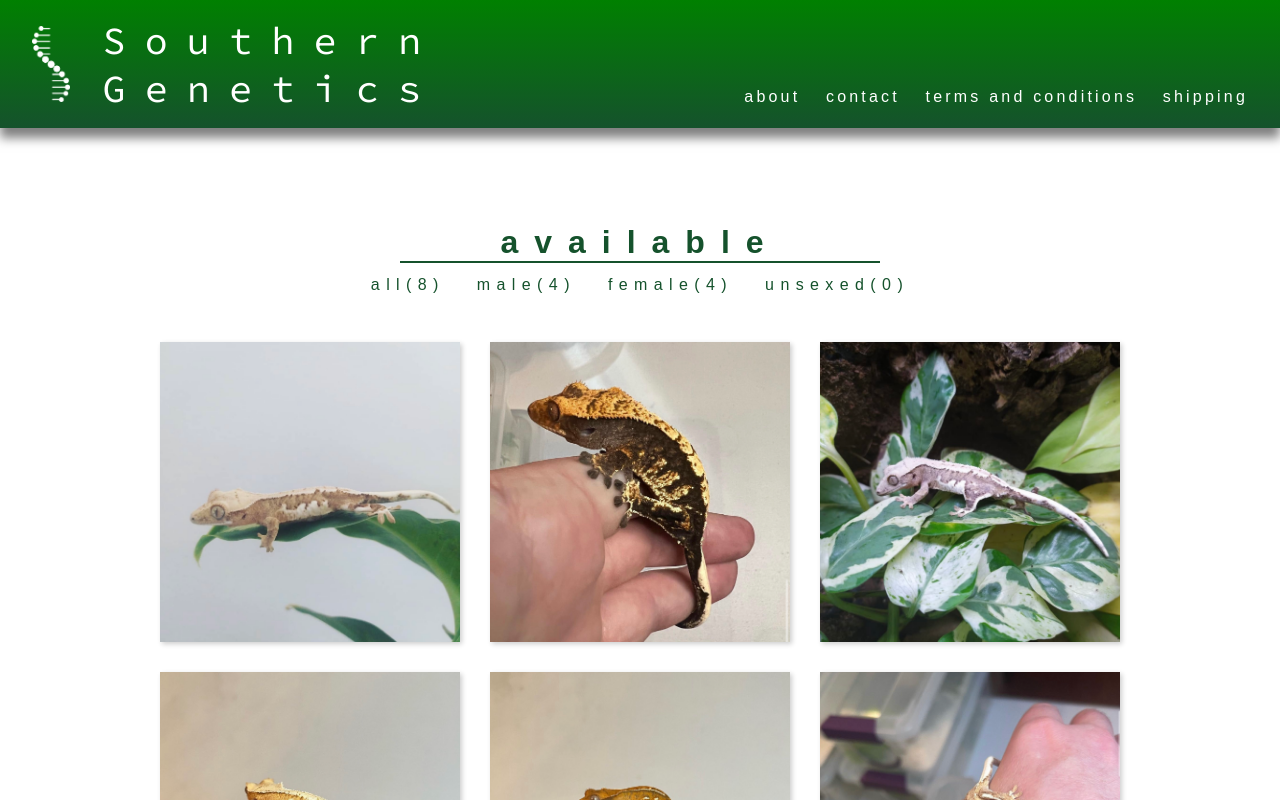
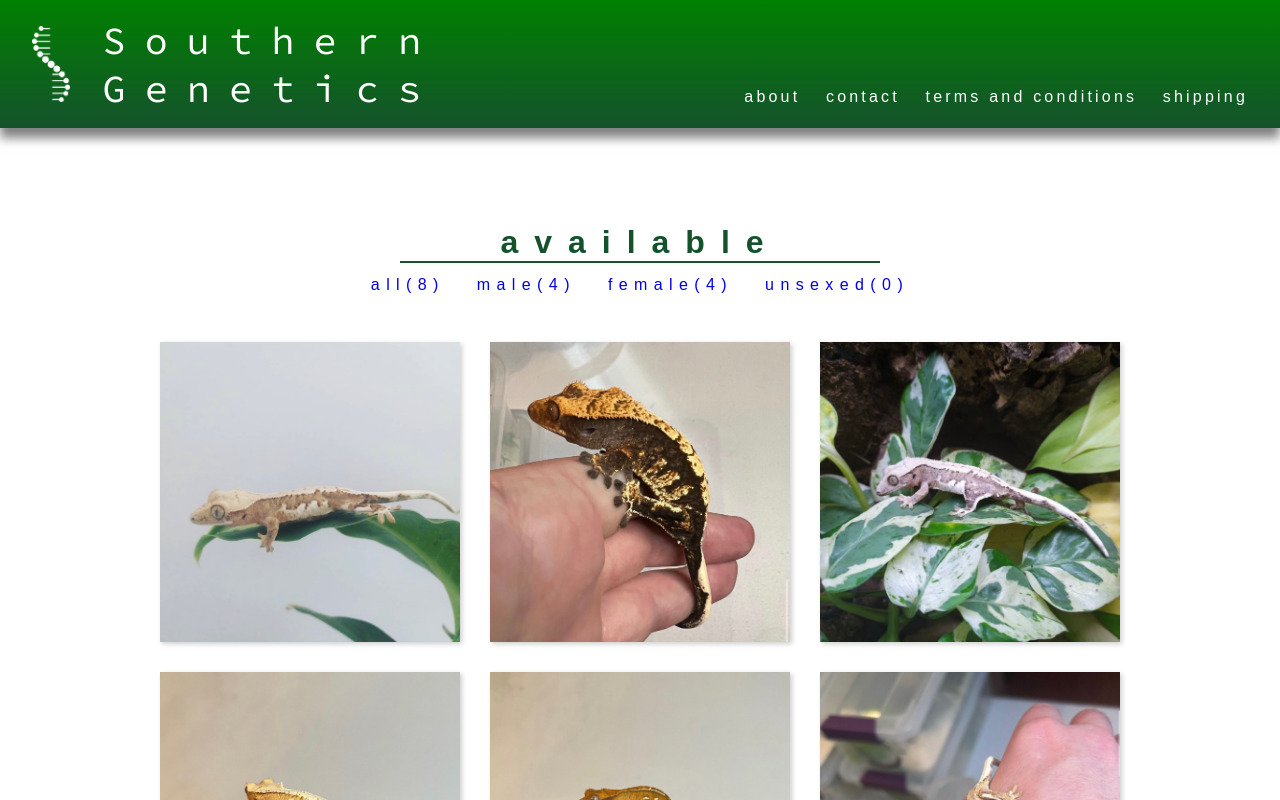
Before and after one commit to JoshuaMeeks/sogen-reptiles, a React (Create React App) app: page /available in a window 1280 px wide. Shown: the top 800 px of the page. Built offline with nearby package versions, Linux system fonts and the light colour scheme.

Commit message:
Fixed issues with css positoning and various other css layout issues

```diff
--- a/src/App.css
+++ b/src/App.css
@@ -1,6 +1,11 @@
-.main-container {
-  /* position: relative; */
-  height: 100vh;
+.page-container {
+  height: 100%;
+  min-height: 100vh;
+  position: relative;
+}
+
+.content {
+  padding-bottom: 3em;
 }
 
 .title-container {
--- a/src/App.js
+++ b/src/App.js
@@ -1,12 +1,12 @@
 import { useState } from "react";
+import { Route, Routes } from "react-router-dom";
+import './App.css';
+import data from './data.json';
 import { Hero } from "./components/Hero";
 import { Navbar } from "./components/Navbar";
 import { Card } from "./components/Card";
 import { Error } from "./components/Error";
 import { Description } from "./components/Description";
-import './App.css';
-import { Route, Routes } from "react-router-dom";
-import data from './data.json';
 import { Footer } from "./components/Footer";
 import { Availability } from "./components/Availability";
 
@@ -26,8 +26,9 @@ function App() {
   }
 
   return (
-    <div className="main-container">
+    <div className="page-container">
       <Navbar />
+      <div className="content">
         <Routes>
           <Route
             path="/"
@@ -44,7 +45,6 @@ function App() {
             <>
               <Availability
                 data={data}
-              availability={availability}
                 setAvailability={setAvailability}
                 maleAvailability={maleAvailability}
                 femaleAvailability={femaleAvailability}
@@ -70,7 +70,7 @@ function App() {
                 <Availability
                 data={data}
                 setAvailability={setAvailability}
-              // maleAvailability={maleAvailability}
+                maleAvailability={maleAvailability}
                 femaleAvailability={femaleAvailability}
                 unsexedAvailability={unsexedAvailability}
                 />
@@ -93,6 +93,7 @@ function App() {
             }
           />
         </Routes>
+      </div>
       <Footer />
     </div>
   );
--- a/src/components/Availability.js
+++ b/src/components/Availability.js
@@ -1,4 +1,5 @@
 import React from 'react'
+import { Link } from 'react-router-dom'
 
 export const Availability = ({ maleAvailability, data, setAvailability, femaleAvailability, unsexedAvailability }) => {
 
@@ -7,10 +8,10 @@ export const Availability = ({ maleAvailability, data, setAvailability, femaleAv
       <div className="title-container">
         <h1 className="title">available</h1>
           <ul>
-            <li onClick={() => setAvailability(data)}>all({data.length})</li>
-            <li onClick={() => maleAvailability()}>male({data.filter(item => item.sex === 'male').length})</li>
-            <li onClick={() => femaleAvailability()}>female({data.filter(item => item.sex === 'female').length})</li>
-            <li onClick={() => unsexedAvailability()}>unsexed({data.filter(item => item.sex === 'unsexed').length})</li>
+            <li onClick={() => setAvailability(data)}><Link to="/available">all({data.length})</Link></li>
+            <li onClick={() => maleAvailability()}><Link to="/available">male({data.filter(item => item.sex === 'male').length})</Link></li>
+            <li onClick={() => femaleAvailability()}><Link to="/available">female({data.filter(item => item.sex === 'female').length})</Link></li>
+            <li onClick={() => unsexedAvailability()}><Link to="/available">unsexed({data.filter(item => item.sex === 'unsexed').length})</Link></li>
           </ul>
       </div>
     </div>
--- a/src/components/Footer.css
+++ b/src/components/Footer.css
@@ -1,10 +1,11 @@
 footer {
   text-align: center;
+  height: 3em;
   background: linear-gradient(green, rgb(21, 82, 44));
   color: #ffffff;
   padding: 1em 2em 1em 2em;
   font-family: sans-serif;
-  position: relative;
+  position: absolute;
   bottom: 0;
   width: 100%;
 }
--- a/src/components/Hero.css
+++ b/src/components/Hero.css
@@ -2,7 +2,7 @@
   display: flex;
   justify-content: center;
   align-items: center;
-  height: 100%;
+  height: 80vh;
   background-image: url('/public/resources/IMG_0404.jpg');
   background-repeat: no-repeat;
   background-position: 0 45%;
--- a/src/index.css
+++ b/src/index.css
@@ -2,9 +2,17 @@
 @import url('https://fonts.googleapis.com/css2?family=Source+Code+Pro:wght@300;400;500&display=swap');
 
 * {
-  margin: 0;
+  margin: 0 ;
   padding: 0;
   box-sizing: border-box;
+}
+
+html {
+  height: 100%;
+}
+
+body {
+  min-height: 100%;
 }
 
 a {
```
Also changed, not shown: src/components/Availability.css (added). Lines whose indentation alone changed are shown as unchanged.
